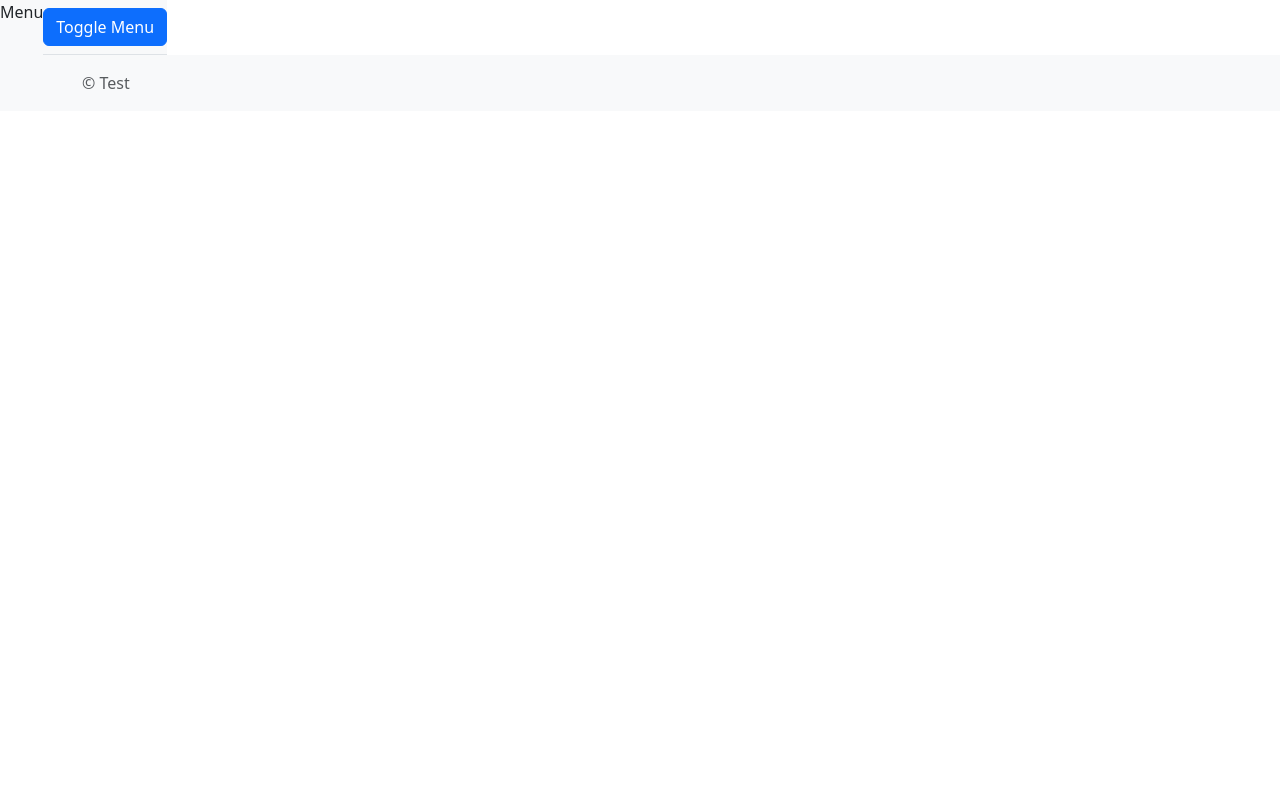
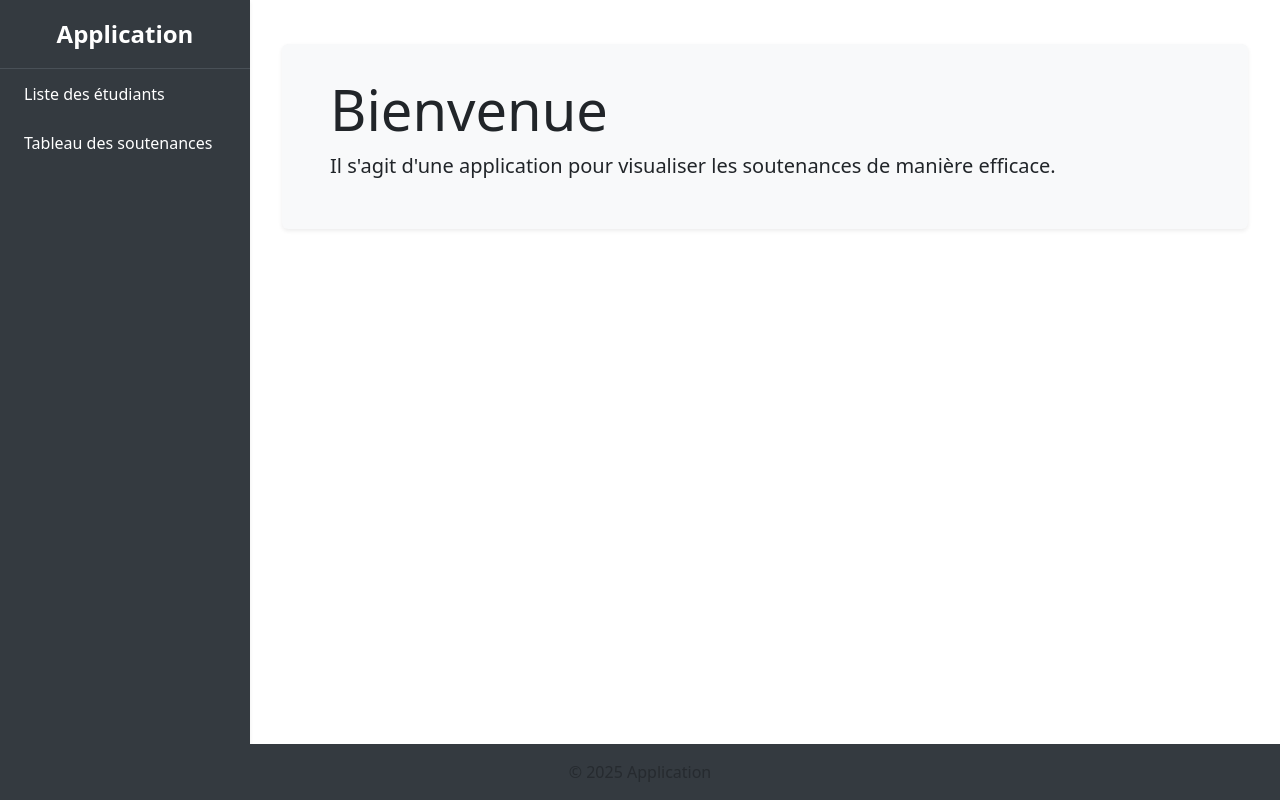
Before and after one commit to ThomasRABILLON/SAE_Soutenance_App_Stage, a Django app: page / in a window 1280 px wide. Run offline with Django 5.2, Linux system fonts and the light colour scheme; some libraries are stand-ins or nearby versions.

Commit message:
Base.html fais rectification a faire au niveau de l'affiche footer/ boucle a faire dans le sidebar

```diff
--- a/soutenance_iuto/common/templates/common/base.html
+++ b/soutenance_iuto/common/templates/common/base.html
@@ -3,18 +3,22 @@
 <html lang="fr">
     <head>
         <meta charset="utf-8">
-        <title>{% block title %}{% endblock %}</title>
+        <meta name="viewport" content="width=device-width, initial-scale=1.0">
+        <title>{% block title %}Bienvenue{% endblock %}</title>
+        <link rel="stylesheet" href="https://fonts.googleapis.com/css2?family=Roboto:wght@300;400;700&display=swap">
         {% block styles %}
-            <link rel="stylesheet" href="{% static 'styles.css' %}" />
+            <link rel="stylesheet" href="{% static 'base.css' %}" />
             <link rel="stylesheet" href="{% static 'node_modules/bootstrap/dist/css/bootstrap.min.css' %}">
         {% endblock %}
     </head>
     <body>
         <div class="d-flex" id="wrapper">
             <!-- Sidebar -->
-            <div class="bg-light border-right" id="sidebar-wrapper">
-                <div class="sidebar-heading">Menu </div>
+            <div class="bg-sidebar text-white border-right shadow-sm" id="sidebar-wrapper">
+                <div class="sidebar-heading">Application</div>
                 <div class="list-group list-group-flush">
+                    <a href="#" class="list-group-item list-group-item-action bg-sidebar text-white">Liste des étudiants</a>
+                    <a href="#" class="list-group-item list-group-item-action bg-sidebar text-white">Tableau des soutenances</a>
                     {% block menu %}
                     {% endblock %}
                 </div>
@@ -23,11 +27,11 @@
 
             <!-- Page Content -->
             <div id="page-content-wrapper">
-                <nav class="navbar navbar-expand-lg navbar-light bg-light border-bottom">
-                    <button class="btn btn-primary" id="menu-toggle">Toggle Menu</button>
-                </nav>
-
                 <div class="container-fluid">
+                    <div class="jumbotron mt-4 bg-light shadow-sm rounded">
+                        <h1 class="display-4">Bienvenue</h1>
+                        <p class="lead">Il s'agit d'une application pour visualiser les soutenances de manière efficace.</p>
+                    </div>
                     {% block content %}
                     {% endblock %}
                 </div>
@@ -37,9 +41,9 @@
         <!-- /#wrapper -->
 
         <!-- Footer -->
-        <footer class="footer mt-auto py-3 bg-light">
+        <footer class="footer mt-auto py-3 bg-footer text-center">
             <div class="container">
-                <span class="text-muted">&copy; Test</span>
+                <span class="text-muted">&copy; 2025 Application</span>
             </div>
         </footer>
 
--- /dev/null
+++ b/soutenance_iuto/static/base.css
@@ -0,0 +1,112 @@
+/* Typographie */
+body {
+    font-family: 'Roboto', sans-serif;
+    margin: 0;
+    padding: 0;
+    overflow-x: hidden;
+    background-color: #f8f9fa; /* Fond neutre */
+}
+
+/* Wrapper principal */
+#wrapper {
+    display: flex;
+    align-items: stretch;
+    min-height: 100vh;
+}
+
+/* Sidebar */
+#sidebar-wrapper {
+    height: 100vh;
+    position: fixed;
+    top: 0;
+    left: 0;
+    width: 250px;
+    background-color: #343a40; /* Fond sombre élégant */
+    color: #f8f9fa; /* Texte clair pour visibilité */
+    transition: margin 0.25s ease-out;
+}
+
+#sidebar-wrapper .sidebar-heading {
+    font-size: 1.5rem;
+    font-weight: 700;
+    padding: 1rem;
+    text-align: center;
+    border-bottom: 1px solid #495057;
+}
+
+#sidebar-wrapper .list-group-item {
+    border: none;
+    padding: 0.8rem 1.5rem;
+    font-size: 1rem;
+    color: #f8f9fa; /* Texte toujours visible */
+    background-color: transparent;
+    transition: background 0.3s ease, color 0.3s ease;
+}
+
+#sidebar-wrapper .list-group-item:hover {
+    background-color: #495057; /* Fond légèrement plus clair */
+    color: #ffffff; /* Texte encore plus visible */
+}
+
+#sidebar-wrapper .list-group-item:active,
+#sidebar-wrapper .list-group-item.active {
+    background-color: #007bff; /* Couleur de mise en évidence */
+    color: #ffffff;
+}
+
+/* Toggle Sidebar */
+#wrapper.toggled #sidebar-wrapper {
+    margin-left: -250px; /* Masque la sidebar */
+}
+
+/* Contenu principal */
+#page-content-wrapper {
+    margin-left: 250px;
+    flex: 1;
+    padding: 20px;
+    transition: margin 0.25s ease-out;
+}
+
+/* Jumbotron */
+.jumbotron {
+    background: #ffffff;
+    padding: 2rem 3rem;
+    box-shadow: 0 4px 6px rgba(0, 0, 0, 0.1); /* Ombre légère */
+    border-radius: 8px;
+}
+
+/* Footer */
+.footer {
+    position: fixed;
+    bottom: 0;
+    width: 100%;
+    background-color: #343a40; /* Couleur sombre */
+    color: white;
+    text-align: center;
+    padding: 0.8rem 0;
+}
+
+/* Bouton Toggle */
+#menu-toggle {
+    font-size: 1rem;
+    padding: 0.5rem 1rem;
+    color: white;
+    background-color: #007bff;
+    border: none;
+    border-radius: 4px;
+    transition: background 0.3s ease;
+}
+
+#menu-toggle:hover {
+    background-color: #0056b3;
+}
+
+/* Adaptabilité */
+@media (max-width: 768px) {
+    #page-content-wrapper {
+        margin-left: 0;
+    }
+    #wrapper.toggled #sidebar-wrapper {
+        margin-left: -250px;
+    }
+}
```
